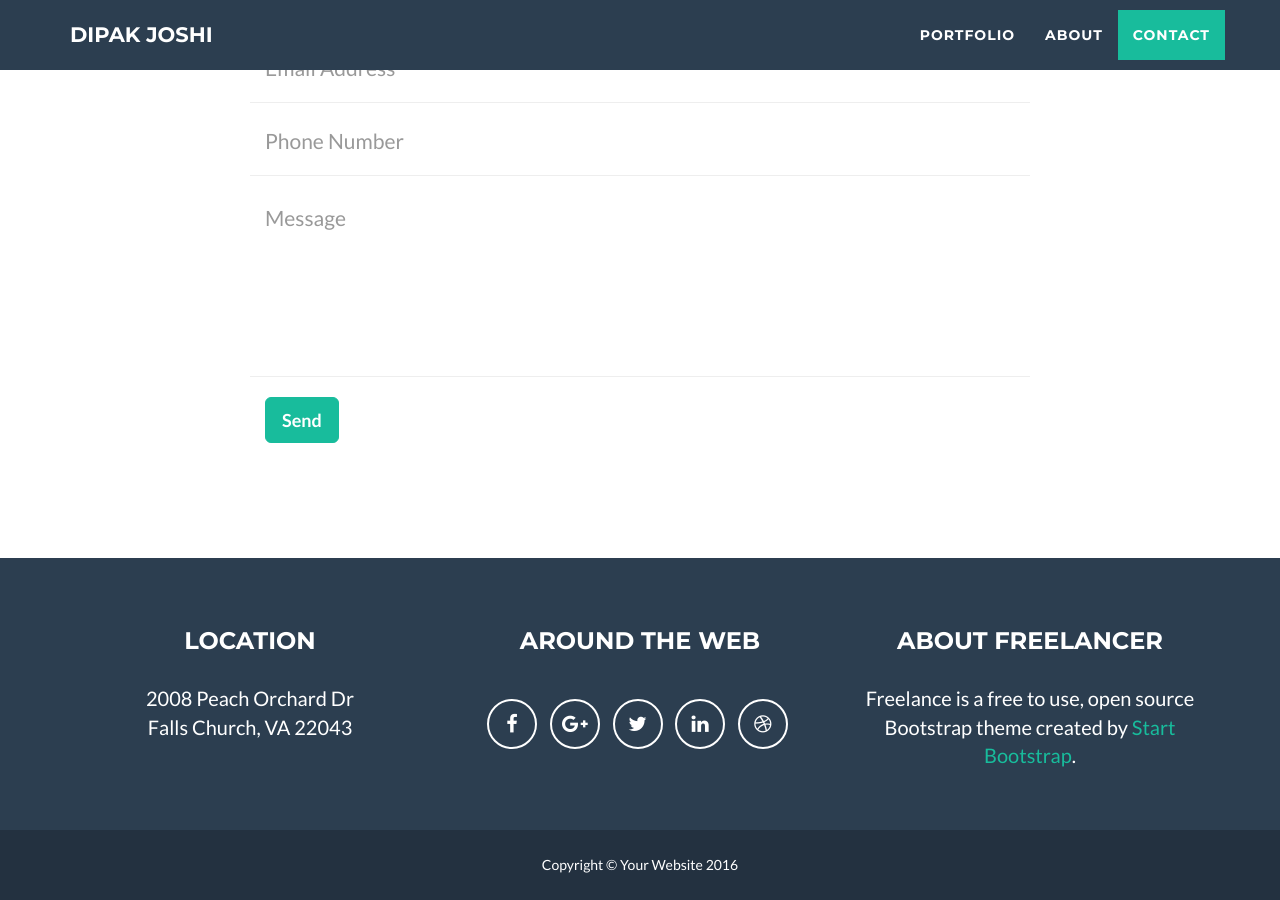
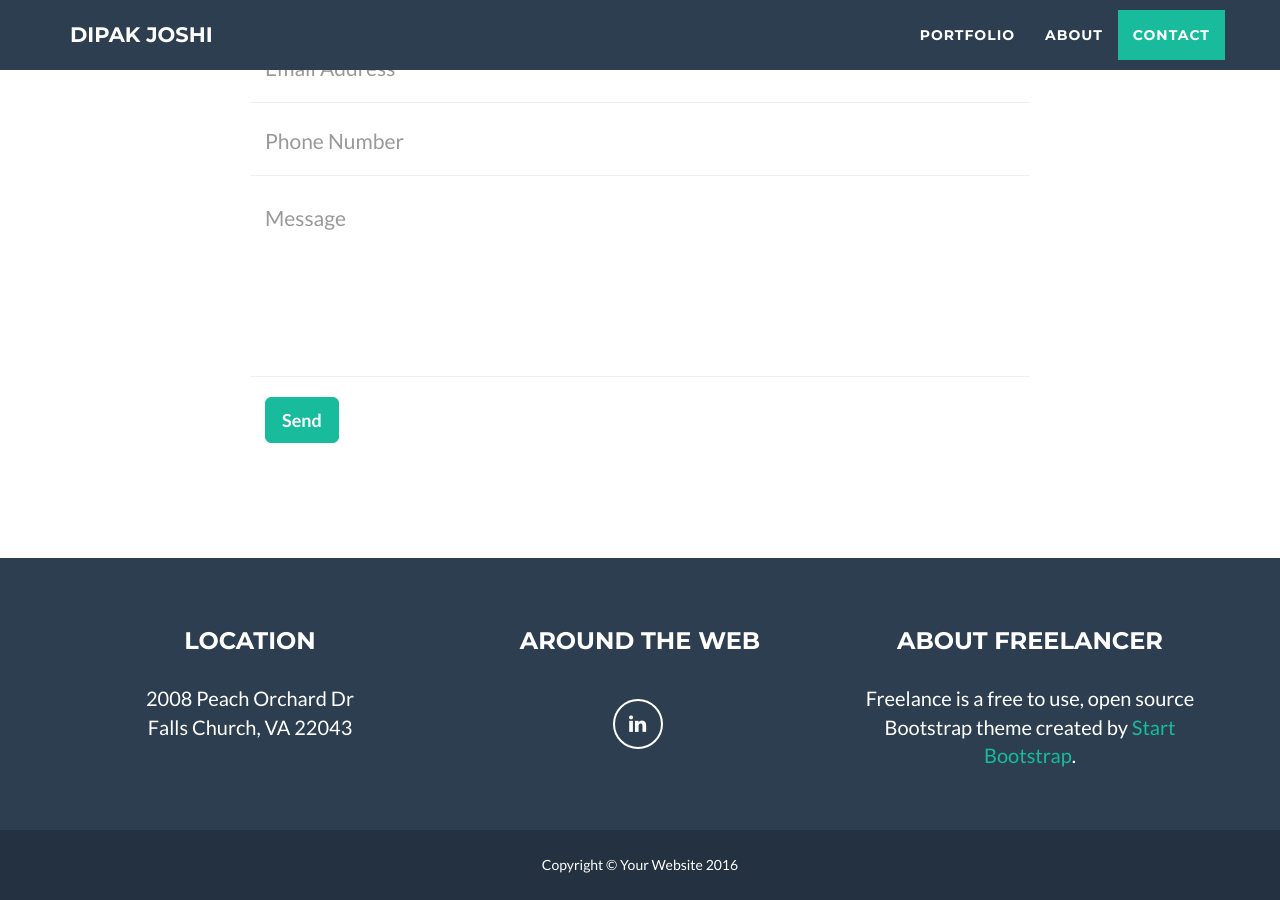
Before and after one commit to dipakjoshi/dipakjoshi.github.io, a Jekyll site: the page index.html, which Jekyll copies as it is, in a window 1280 px wide and 900 px high, scrolled down 2456 px. Built offline with Jekyll 4.4.1, drawn with Linux system fonts in a browser that asks for light colours; nearby versions of some CDN libraries.

Commit message:
edited index.html

```diff
--- a/index.html
+++ b/index.html
@@ -249,7 +249,7 @@
                     <div class="footer-col col-md-4">
                         <h3>Around the Web</h3>
                         <ul class="list-inline">
-                            <li>
+                          <!--  <li>
                                 <a href="#" class="btn-social btn-outline"><i class="fa fa-fw fa-facebook"></i></a>
                             </li>
                             <li>
@@ -257,13 +257,13 @@
                             </li>
                             <li>
                                 <a href="#" class="btn-social btn-outline"><i class="fa fa-fw fa-twitter"></i></a>
+                            </li> -->
+                            <li>
+                                <a href="https://www.linkedin.com/in/ddjoshi" class="btn-social btn-outline"><i class="fa fa-fw fa-linkedin"></i></a>
                             </li>
-                            <li>
-                                <a href="#" class="btn-social btn-outline"><i class="fa fa-fw fa-linkedin"></i></a>
-                            </li>
-                            <li>
+                        <!--    <li>
                                 <a href="#" class="btn-social btn-outline"><i class="fa fa-fw fa-dribbble"></i></a>
-                            </li>
+                            </li> -->
                         </ul>
                     </div>
                     <div class="footer-col col-md-4">
```
